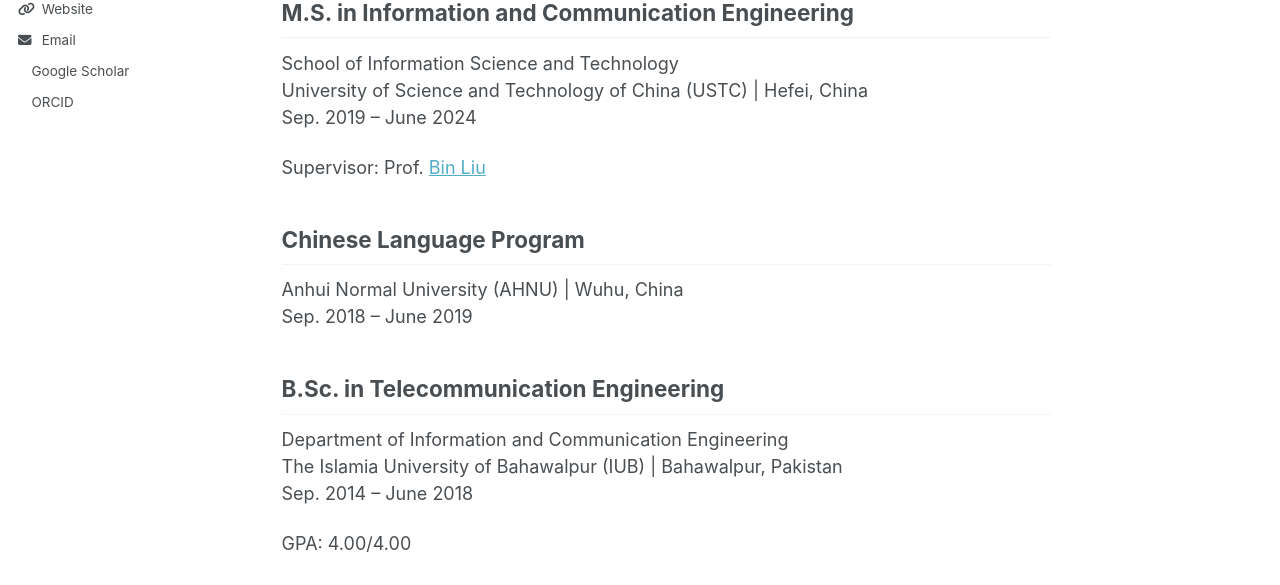
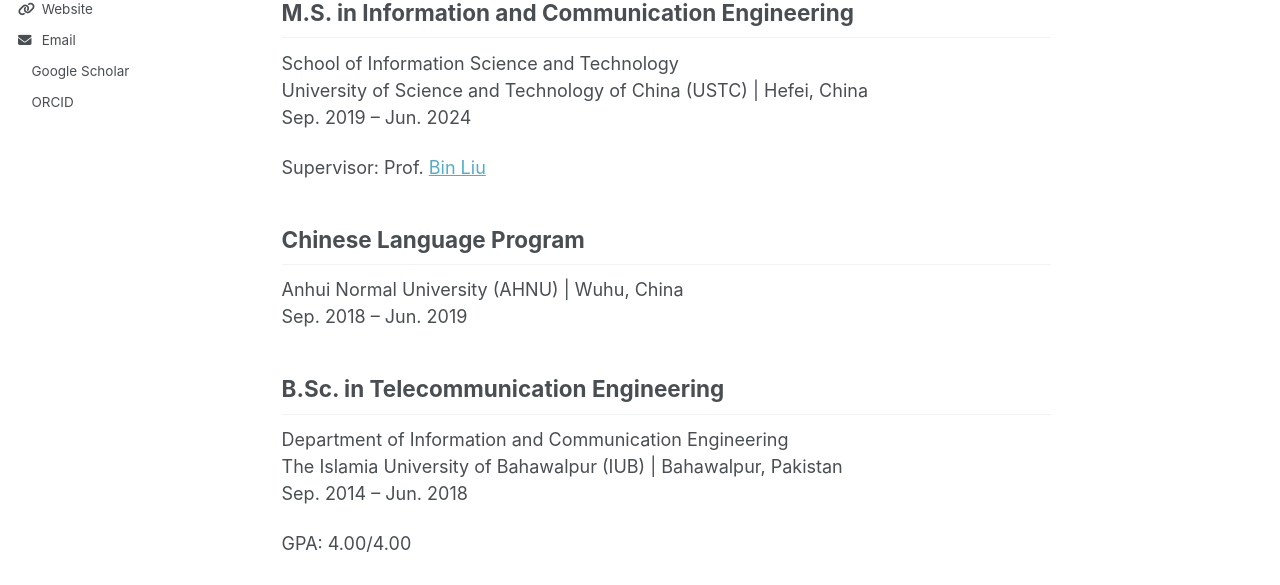
Before and after one commit to Mr-WajahatKhalid/Mr-WajahatKhalid.github.io, a Jekyll site: the page built from _pages/education.md, in a window 1280 px wide and 1239 px high. Shown: the part 416-1001 px from the top of the window. Built offline with Jekyll 4.4.1, drawn with Linux system fonts in a browser that asks for light colours; a style sheet for code colours, icons or effects is not loaded.

Commit message:
Update education.md

```diff
--- a/_pages/education.md
+++ b/_pages/education.md
@@ -17,7 +17,7 @@ Supervisor: Prof. [Bin Liu](https://faculty.ustc.edu.cn/liubin1/en/index.htm)
 
 School of Information Science and Technology
 University of Science and Technology of China (USTC) | Hefei, China
-Sep. 2019 – June 2024
+Sep. 2019 – Jun. 2024
 
 Supervisor: Prof. [Bin Liu](https://faculty.ustc.edu.cn/liubin1/en/index.htm)
 
@@ -25,14 +25,14 @@ Supervisor: Prof. [Bin Liu](https://faculty.ustc.edu.cn/liubin1/en/index.htm)
 ## Chinese Language Program
 
 Anhui Normal University (AHNU) | Wuhu, China
-Sep. 2018 – June 2019
+Sep. 2018 – Jun. 2019
 
 
 ## B.Sc. in Telecommunication Engineering
 
 Department of Information and Communication Engineering
 The Islamia University of Bahawalpur (IUB) | Bahawalpur, Pakistan
-Sep. 2014 – June 2018
+Sep. 2014 – Jun. 2018
 
 GPA: 4.00/4.00
 
```
